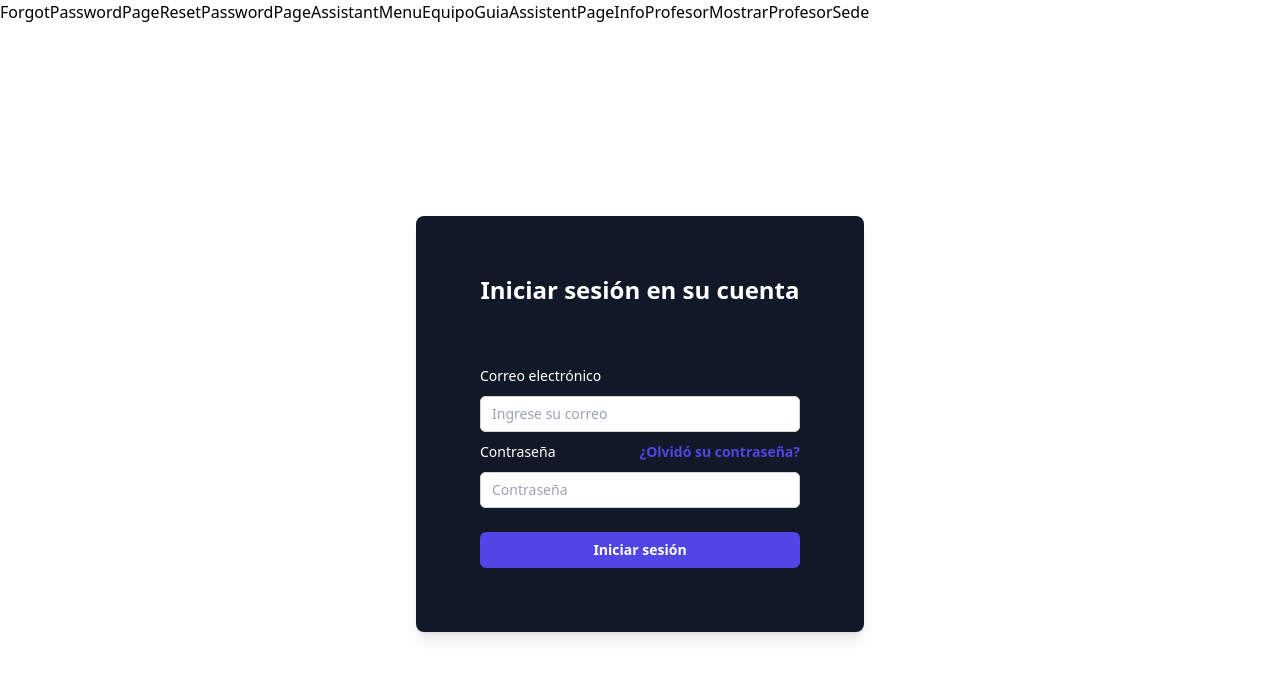
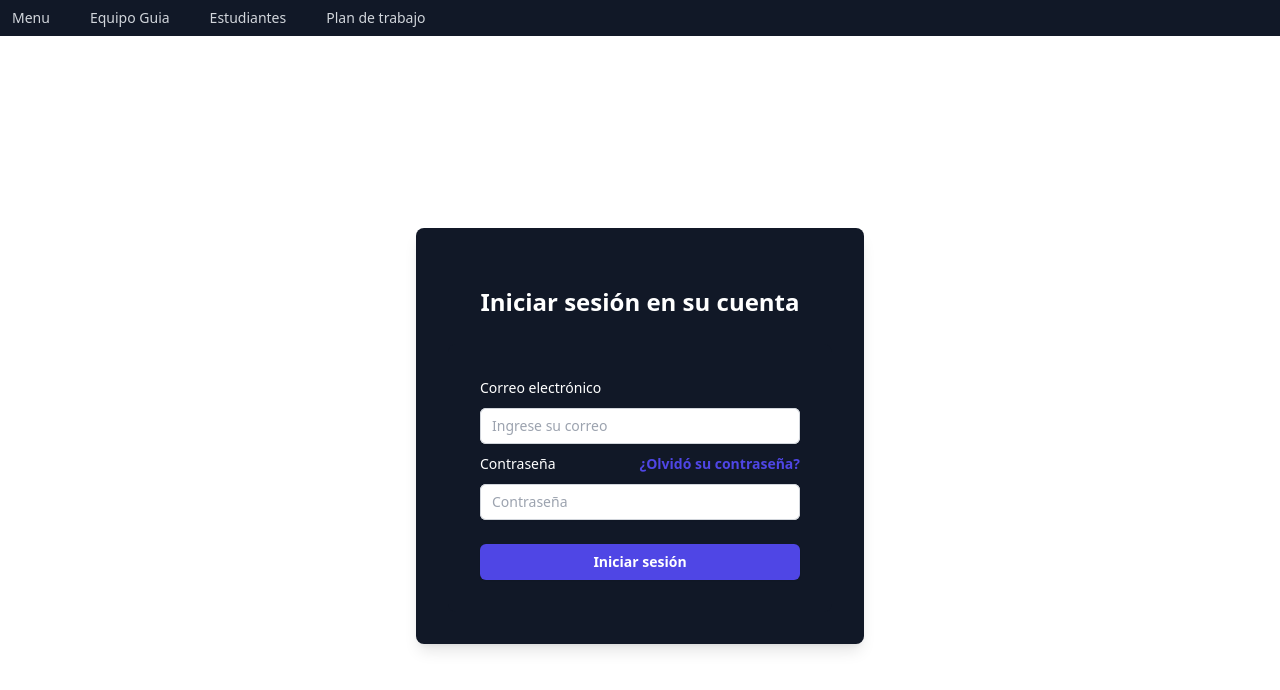
Before and after one commit to Willvillegas/Proyecto-DS-Equipo5, a React (Vite) app in the folder Client/: page / in a window 1280 px wide. Shown: the top 690 px of the page. Built offline with nearby package versions, Linux system fonts and the light colour scheme.

Commit message:
Navbar
No tiene que tener todo, solo lo basico, ademas hay que hacer que esos componentes sean genericos

```diff
--- a/Client/src/App.jsx
+++ b/Client/src/App.jsx
@@ -5,6 +5,7 @@ import NavBar from "./components/NavBar";
 const App = () => (
   <Router>
     <NavBar />
+    <div className="mt-9" />
     <RoutesPages />
   </Router>
 );
--- a/Client/src/PageRoutes.jsx
+++ b/Client/src/PageRoutes.jsx
@@ -20,4 +20,5 @@ const RoutesPages = () => (
   </Routes>
 );
 
+
 export default RoutesPages;
--- a/Client/src/Pages/LoginPage.jsx
+++ b/Client/src/Pages/LoginPage.jsx
@@ -41,7 +41,7 @@ function LoginPage() {
                   </label>
                   <div className="text-sm">
                     {/* Enlace para recuperar contraseña */}
-                    <a href="#" className="font-semibold text-indigo-600 hover:text-indigo-500">
+                    <a href="/forgot-password" className="font-semibold text-indigo-600 hover:text-indigo-500">
                       ¿Olvidó su contraseña?
                     </a>
                   </div>
--- a/Client/src/components/NavBar.jsx
+++ b/Client/src/components/NavBar.jsx
@@ -3,33 +3,19 @@ import { Link } from "react-router-dom";
 
 const links = [
 {
-    name: "ForgotPasswordPage",
-    href: "/forgot-password-page",
+    name: "Menu",
+    href: "assistant-menu",
 },
 {
-    name: "ResetPasswordPage",
-    href: "/reset-password-page",
+    name: "Equipo Guia",
+    href: "equipo-guia-page",
 },
 {
-    name: "AssistantMenu",
-    href: "assistant-menu",
-},
-
-{
-    name: "EquipoGuiaAssistentPage",
-    href: "equipo-guia-page",
-},
-
-
-{
-    name: "InfoProfesor",
+    name: "Estudiantes",
     href: "info-profesor",
 },
-
-
-
 {
-    name: "MostrarProfesorSede",
+    name: "Plan de trabajo",
     href: "info-profesor",
 },
 
@@ -38,11 +24,16 @@ const links = [
 
 const NavBar = () => {
     return (
-        <div>
+        <nav className={`bg-gray-900 fixed w-full top-0 z-20`}>
+        <div className="flex space-x-4 ">
             {links.map((x) => (
-            <Link to={x.href}>{x.name}</Link>
+                <div key={x.name} className="text-gray-300 hover:bg-gray-700 hover:text-white px-3 py-2 rounded-md text-sm font-medium">
+                    <Link to={x.href}>{x.name}</Link>
+                </div>
             ))}
         </div>
+        </nav>
+
     );
 };
 
```
